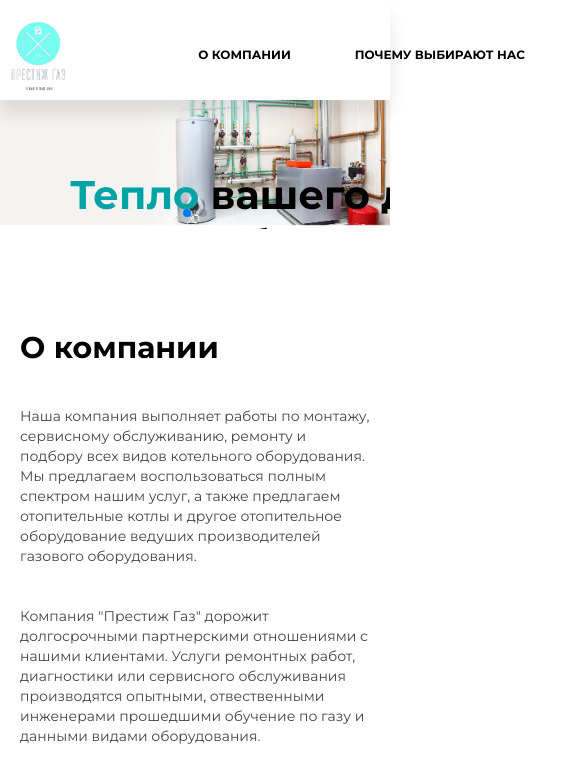
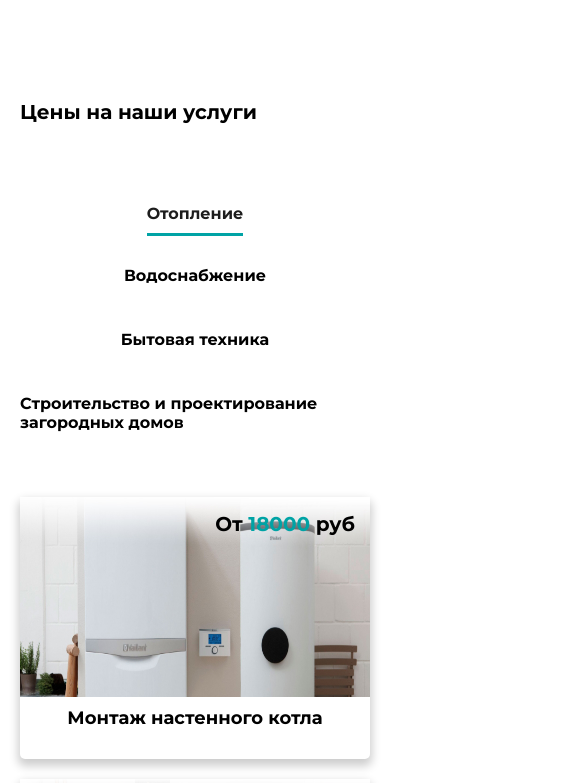
Before and after one commit to AlexandrSyvorotkin/prestige-gas, a Next.js app: page / in a window 390 px wide. Shown: the top 783 px of the page, 585 px wide, since content can reach past the window. Built offline with nearby package versions, Linux system fonts and the light colour scheme.

Commit message:
prices layout responsive

```diff
--- a/src/components/PriceItem/PriceItem.jsx
+++ b/src/components/PriceItem/PriceItem.jsx
@@ -5,10 +5,10 @@ import Image from "next/image";
 const PriceItem = ({img, title, price}) => {
     return (
         <div className={styles.price_item}>
-            <div className={styles.img}>
-                <Image src={img} width='625' height='300' alt=''/>
-                <p className={styles.price}>От <span>{price}</span> руб</p>
-            </div>
+                <div className={styles.img_container}>
+                    <Image src={img} layout='fill' alt=''/>
+                </div>
+            <p className={styles.price}>От <span>{price}</span> руб</p>
             <div className={styles.title}>
                 <span>{title}</span>
             </div>
--- a/src/components/PriceItem/PriceItem.module.scss
+++ b/src/components/PriceItem/PriceItem.module.scss
@@ -4,6 +4,12 @@
   position: relative;
   max-width: 625px;
   padding-bottom: 30px;
+  @media (max-width: 768px) {
+	max-width: 565px;
+  }
+  @media (max-width: 576px) {
+	width: 100%;
+  }
   .price {
     position: absolute;
     right: 15px;
@@ -19,5 +25,20 @@
     font-size: 22px;
     font-weight: bold;
     margin-top: 10px;
+	@media (max-width: 992px) {
+	  font-size: 18px;
+	}
+  }
+  .img_container {
+	position: relative;
+	width: 625px;
+	height: 250px;
+	@media (max-width: 768px) {
+	  max-width: 565px;
+	}
+	@media (max-width: 576px) {
+	  width: 100%;
+	  height: 200px;
+	}
   }
 }
--- a/src/components/Prices/Prices.module.scss
+++ b/src/components/Prices/Prices.module.scss
@@ -5,6 +5,12 @@
     font-size: 40px;
     font-weight: bold;
     margin-top: 80px;
+	@media (max-width: 768px) {
+	  font-size: 35px;
+	}
+	@media (max-width: 576px) {
+	  font-size: 20px;
+	}
   }
 
   .tabs {
@@ -18,6 +24,11 @@
   & > ul {
     display: flex;
     justify-content: space-between;
+	@media (max-width: 992px) {
+	  flex-direction: column;
+	  align-items: center;
+	  gap: 30px;
+	}
   }
   .list_item {
     list-style: none;
@@ -25,6 +36,10 @@
     cursor: pointer;
     font-size: 18px;
     padding-bottom: 15px;
+	@media (max-width: 1200px) {
+	  font-size: 16px;
+
+	}
     //border-bottom: solid 6px #e9e9e9;
   }
 }
@@ -33,6 +48,13 @@
   border-bottom: solid 6px #e9e9e9;
   position: relative;
   top: -6px;
+  @media (max-width: 1200px) {
+	border-bottom: solid 3px  #e9e9e9 !important;
+	top: -4px;
+  }
+  @media (max-width: 992px) {
+	display: none;
+  }
 }
 
 .tab_content {
@@ -43,6 +65,7 @@
 .tab_content_active {
   margin-top: 20px;
   display: flex;
+  justify-content: center;
   gap: 20px;
   flex-wrap: wrap;
 }
@@ -56,4 +79,8 @@
   color: #1D1D1D !important;
   border-bottom: solid 6px #00a3a5 !important;
   z-index: 4;
+  @media (max-width: 1200px) {
+	font-size: 16px;
+	border-bottom: solid 3px #00a3a5 !important;
+  }
 }
--- a/src/pages/index.js
+++ b/src/pages/index.js
@@ -29,26 +29,26 @@ const Home = () => {
 
     return (
         <>
-            <Header
-                scrollAbout={scrollAbout}
-                scrollToWhy={scrollToWhy}
-                scrollToPrices={scrollToPrices}
-                scrollToStages={scrollToStages}
-                scrollToReviews={scrollToReviews}
-                scrollToContacts={scrollToContacts}
-            />
-            <div className={styles.header_wrapper}/>
-            <SliderMain/>
-            <AboutCompany scroll={scrollAbout}/> +
-            <Why scroll={scrollToWhy}/> +
+            {/*<Header*/}
+            {/*    scrollAbout={scrollAbout}*/}
+            {/*    scrollToWhy={scrollToWhy}*/}
+            {/*    scrollToPrices={scrollToPrices}*/}
+            {/*    scrollToStages={scrollToStages}*/}
+            {/*    scrollToReviews={scrollToReviews}*/}
+            {/*    scrollToContacts={scrollToContacts}*/}
+            {/*/>*/}
+            {/*<div className={styles.header_wrapper}/>*/}
+            {/*<SliderMain/>*/}
+            {/*<AboutCompany scroll={scrollAbout}/> +*/}
+            {/*<Why scroll={scrollToWhy}/> +*/}
             <Prices scroll={scrollToPrices}/>
-            <WorkStages scroll={scrollToStages}/> +
-            <Reviews scroll={scrollToReviews}/>
-            <Certificates /> +
-            <Contacts scroll={scrollToContacts}/> +
-            <Consultation /> +
-            <OurWork/> +
-            <Footer/> +
+            {/*<WorkStages scroll={scrollToStages}/> +*/}
+            {/*<Reviews scroll={scrollToReviews}/>*/}
+            {/*<Certificates /> +*/}
+            {/*<Contacts scroll={scrollToContacts}/> +*/}
+            {/*<Consultation /> +*/}
+            {/*<OurWork/> +*/}
+            {/*<Footer/> +*/}
         </>
     )
 }
```
